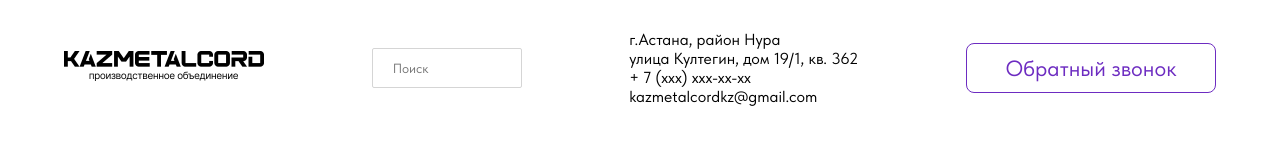
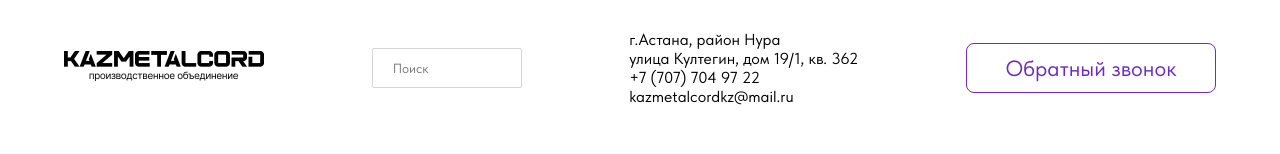
Before and after one commit to m-bikko/Kaz-Metal-Cord-Vite, a React (Vite) app: page / in a window 1280 px wide. Shown: the top 154 px of the page. Built offline with nearby package versions, Linux system fonts and the light colour scheme.

Commit message:
Number fixwa

```diff
--- a/src/components/Nav/Nav.jsx
+++ b/src/components/Nav/Nav.jsx
@@ -187,10 +187,10 @@ function Nav({onEnterPressed}){
                             улица Култегин, дом 19/1, кв. 362
                         </div>
                         <div>
-                            + 7 (xxx) xxx-xx-xx
+                            +7 (707) 704 97 22
                         </div>
                         <div>
-                            kazmetalcordkz@gmail.com
+                            kazmetalcordkz@mail.ru
                         </div>
                     </div>
                     <div className="nav-top-btn">
```
